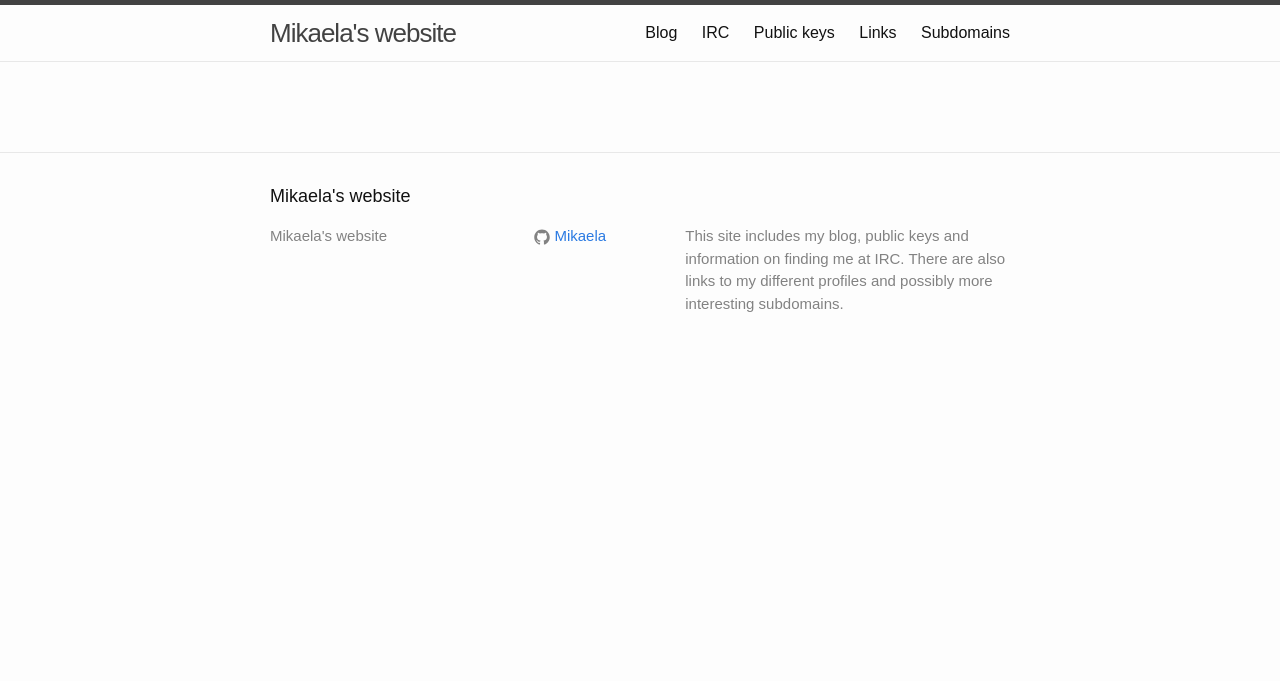
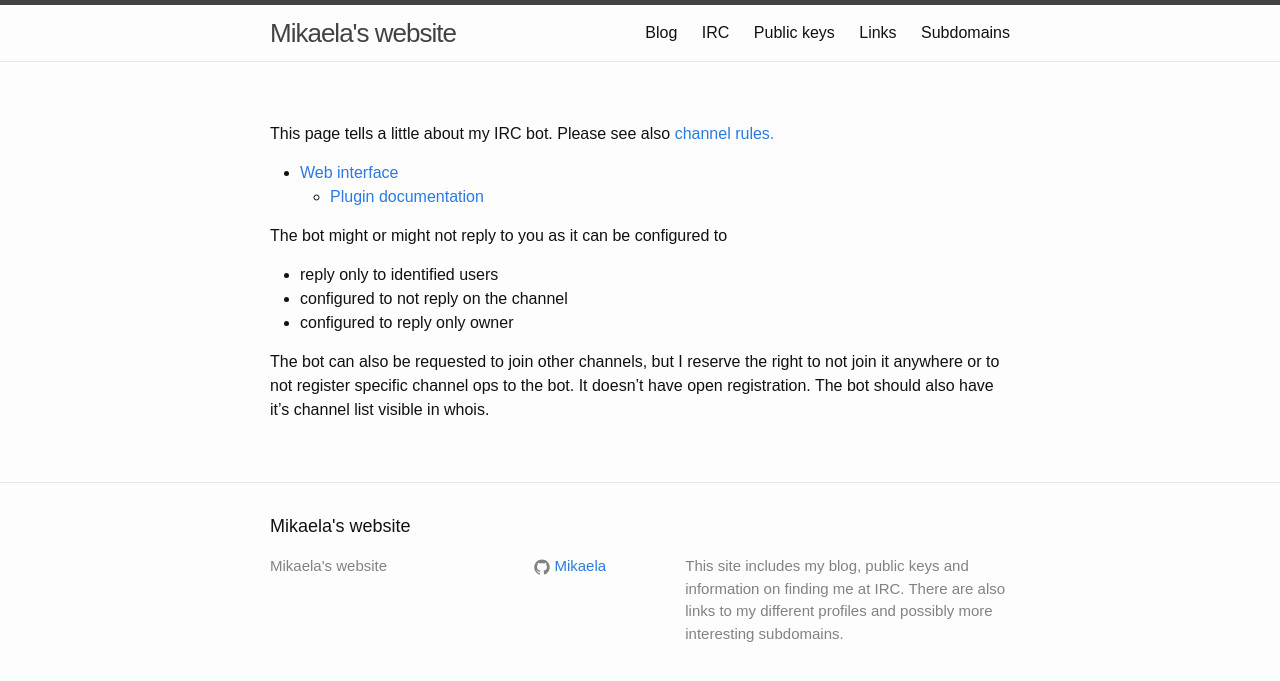
Before and after one commit to Mikaela/mikaela.github.io, a Jekyll site: the page built from pages/bot.markdown, in a window 1280 px wide. Shown: the top 681 px of the page. Built offline with Jekyll 4.4.1, drawn with Linux system fonts in a browser that asks for light colours; Markdown is read by kramdown in place of the engine named in the settings.

Commit message:
pages/bot.markdown: weird doc about my bot

```diff
--- a/pages/bot.markdown
+++ b/pages/bot.markdown
@@ -2,3 +2,20 @@
 layout: page
 permalink: /bot.html
 ---
+
+This page tells a little about my IRC bot. Please see also
+[channel rules.](channel.html)
+
+* [Web interface](https://bot.mikaela.info)
+    * [Plugin documentation](https://bot.mikaela.info/plugindoc/)
+
+The bot might or might not reply to you as it can be configured to
+
+* reply only to identified users
+* configured to not reply on the channel
+* configured to reply only owner
+
+The bot can also be requested to join other channels, but I reserve the
+right to not join it anywhere or to not register specific channel ops
+to the bot. It doesn't have open registration. The bot should also have
+it's channel list visible in whois.
```
